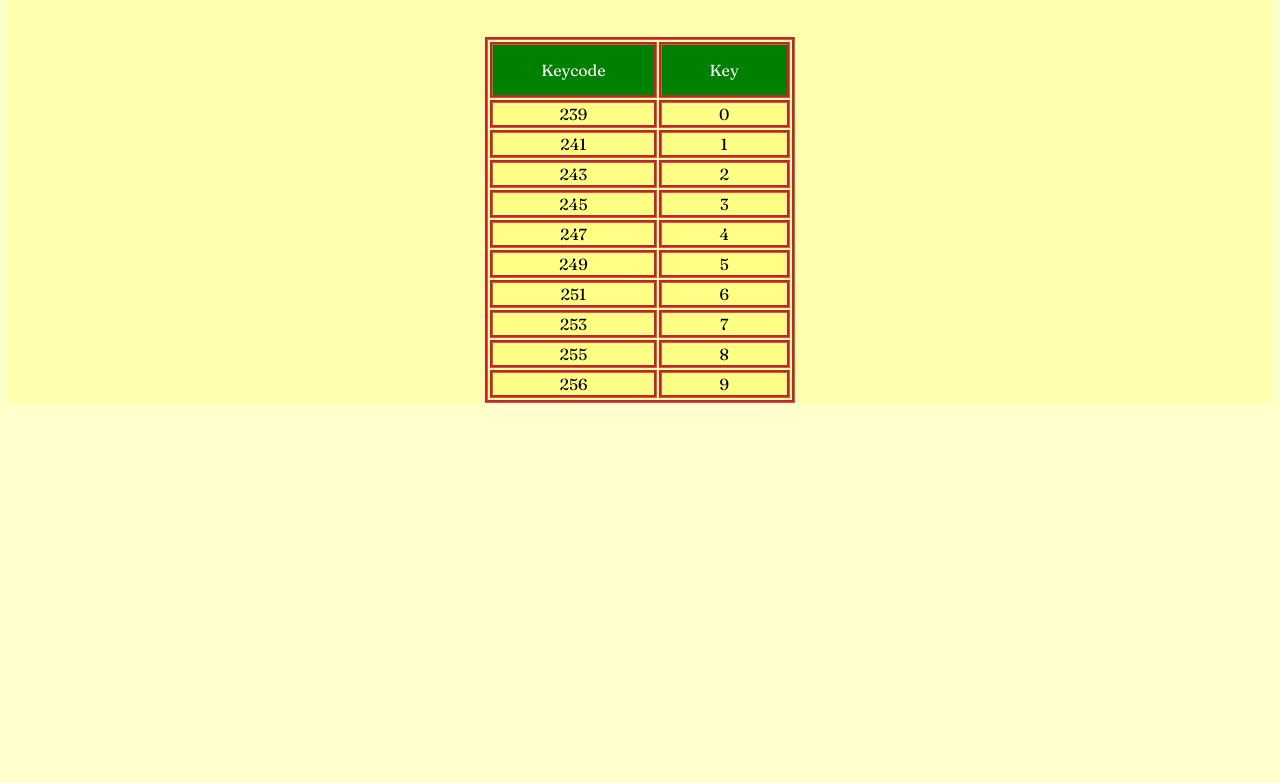
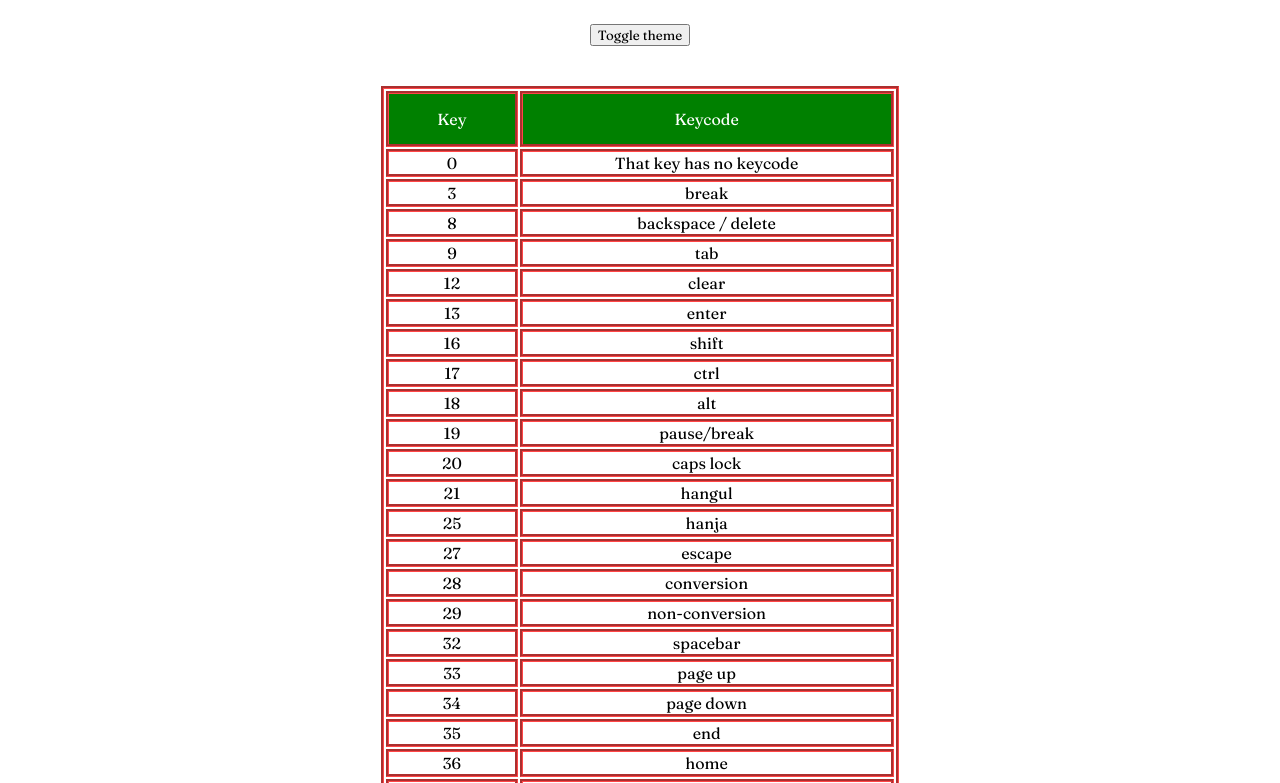
Before and after one commit to harshmetkel24/WoC3.0-JS-KeyCode-Visualizer, a plain HTML site: page WoC3.0.html in a window 1280 px wide. Shown: the part 131-914 px from the top of the page. Before the commit the page ends 800 px from the top, so only its background shows below. Drawn offline with Linux system fonts and the light colour scheme.

Commit message:
commit on 30th jan, this one is having compatability to toggle between dark/light mode

```diff
--- a/WoC3.0.css
+++ b/WoC3.0.css
@@ -1,10 +1,25 @@
 * {
-    background-color:rgba(255, 255, 128, 0.4); ;
     text-align: center;
     font-family: 'Fraunces', serif;
   }
+
+#toggleTheme
+{
+
+}
+  .dark-mode
+  {
+    background-color: black;
+    color: white;
+  }
+  #toggle
+  {
+    border: 3px solid black;
+  }
+
   h1{
                   color:white;
+                  text-shadow: 1px 1px white;
                   font-size:250%;
                   padding: 1%;;
                   background-color:red;
@@ -12,6 +27,9 @@
                   margin-top:3%;
           margin-left:5vw;
           margin-right:5vw;
+  }
+  h1:hover{
+    background-color: rgba(126, 145, 206, 0.699);
   }
   @media only screen and(min width="768px"){
   h1 {
@@ -38,7 +56,6 @@
     margin-right:auto;
   }
   #head th {
-    align: center;
     padding-top: 15px;
     padding-bottom: 15px;
     padding-left: 3em;
--- a/WoC3.0.html
+++ b/WoC3.0.html
@@ -1,29 +1,36 @@
 <!DOCTYPE html>
 <html lang="en">
 <head>
+
 	<meta charset="UTF-8">
 	<meta name="viewport" content="width=device-width, initial-scale=1.0">
 	<link rel="stylesheet" href="WoC3.0.css">
 	<link rel="preconnect" href="https://fonts.gstatic.com">
 	<link href="https://fonts.googleapis.com/css2?family=Fraunces&display=swap" rel="stylesheet">
+
 	<title>Document</title>
 </head>
 
 <body>
 
 	<h1>WoC3.0</h1>
+	<span>
+		<button onclick="changeTheme()">Toggle theme</button>
+	</span>
 	<table id="head" style="width:50vr">
 		<thead>
 			<tr>
+              <th>Key</th>
               <th>Keycode</th>
-              <th>Key</th>
             </tr>
         </thead>
 
         <tbody id="tBody"></tbody>
 
 	</table>
+
 	<script src="WoC3.0.js"></script>
+
 </body>
 
 </html>
--- a/WoC3.0.js
+++ b/WoC3.0.js
@@ -1,30 +1,199 @@
-const items = [
-    {code:'239',key:'0'},
-    {code:'241',key:'1'},
-    {code:'243',key:'2'},
-    {code:'245',key:'3'},
-    {code:'247',key:'4'},
-    {code:'249',key:'5'},
-    {code:'251',key:'6'},
-    {code:'253',key:'7'},
-    {code:'255',key:'8'},
-    {code:'256',key:'9'},
-];
+const keyCodes = {
+  0: 'That key has no keycode',
+  3: 'break',
+  8: 'backspace / delete',
+  9: 'tab',
+  12: 'clear',
+  13: 'enter',
+  16: 'shift',
+  17: 'ctrl',
+  18: 'alt',
+  19: 'pause/break',
+  20: 'caps lock',
+  21: 'hangul',
+  25: 'hanja',
+  27: 'escape',
+  28: 'conversion',
+  29: 'non-conversion',
+  32: 'spacebar',
+  33: 'page up',
+  34: 'page down',
+  35: 'end',
+  36: 'home',
+  37: 'left arrow',
+  38: 'up arrow',
+  39: 'right arrow',
+  40: 'down arrow',
+  41: 'select',
+  42: 'print',
+  43: 'execute',
+  44: 'Print Screen',
+  45: 'insert',
+  46: 'delete',
+  47: 'help',
+  48: '0',
+  49: '1',
+  50: '2',
+  51: '3',
+  52: '4',
+  53: '5',
+  54: '6',
+  55: '7',
+  56: '8',
+  57: '9',
+  58: ':',
+  59: 'semicolon (firefox), equals',
+  60: '<',
+  61: 'equals (firefox)',
+  63: 'ß',
+  64: '@ (firefox)',
+  65: 'a',
+  66: 'b',
+  67: 'c',
+  68: 'd',
+  69: 'e',
+  70: 'f',
+  71: 'g',
+  72: 'h',
+  73: 'i',
+  74: 'j',
+  75: 'k',
+  76: 'l',
+  77: 'm',
+  78: 'n',
+  79: 'o',
+  80: 'p',
+  81: 'q',
+  82: 'r',
+  83: 's',
+  84: 't',
+  85: 'u',
+  86: 'v',
+  87: 'w',
+  88: 'x',
+  89: 'y',
+  90: 'z',
+  91: 'Windows Key / Left ⌘ / Chromebook Search key',
+  92: 'right window key',
+  93: 'Windows Menu / Right ⌘',
+  95: 'sleep',
+  96: 'numpad 0',
+  97: 'numpad 1',
+  98: 'numpad 2',
+  99: 'numpad 3',
+  100: 'numpad 4',
+  101: 'numpad 5',
+  102: 'numpad 6',
+  103: 'numpad 7',
+  104: 'numpad 8',
+  105: 'numpad 9',
+  106: 'multiply',
+  107: 'add',
+  108: 'numpad period (firefox)',
+  109: 'subtract',
+  110: 'decimal point',
+  111: 'divide',
+  112: 'f1',
+  113: 'f2',
+  114: 'f3',
+  115: 'f4',
+  116: 'f5',
+  117: 'f6',
+  118: 'f7',
+  119: 'f8',
+  120: 'f9',
+  121: 'f10',
+  122: 'f11',
+  123: 'f12',
+  124: 'f13',
+  125: 'f14',
+  126: 'f15',
+  127: 'f16',
+  128: 'f17',
+  129: 'f18',
+  130: 'f19',
+  131: 'f20',
+  132: 'f21',
+  133: 'f22',
+  134: 'f23',
+  135: 'f24',
+  136: 'f25',
+  137: 'f26',
+  138: 'f27',
+  139: 'f28',
+  140: 'f29',
+  141: 'f30',
+  142: 'f31',
+  143: 'f32',
+  144: 'num lock',
+  145: 'scroll lock',
+  151: 'airplane mode',
+  160: '^',
+  161: '!',
+  162: '؛ (arabic semicolon)',
+  163: '#',
+  164: '$',
+  165: 'ù',
+  166: 'page backward',
+  167: 'page forward',
+  168: 'refresh',
+  169: 'closing paren (AZERTY)',
+  170: '*',
+  171: '~ + * key',
+  172: 'home key',
+  173: 'minus (firefox), mute/unmute',
+  174: 'decrease volume level',
+  175: 'increase volume level',
+  176: 'next',
+  177: 'previous',
+  178: 'stop',
+  179: 'play/pause',
+  180: 'e-mail',
+  181: 'mute/unmute (firefox)',
+  182: 'decrease volume level (firefox)',
+  183: 'increase volume level (firefox)',
+  186: 'semi-colon / ñ',
+  187: 'equal sign',
+  188: 'comma',
+  189: 'dash',
+  190: 'period',
+  191: 'forward slash / ç',
+  192: 'grave accent / ñ / æ / ö',
+  193: '?, / or °',
+  194: 'numpad period (chrome)',
+  219: 'open bracket',
+  220: 'back slash',
+  221: 'close bracket / å',
+  222: 'single quote / ø / ä',
+  223: '`',
+  224: 'left or right ⌘ key (firefox)',
+  225: 'altgr',
+226: '< /git >, left back slash',
+  230: 'GNOME Compose Key',
+  231: 'ç',
+  233: 'XF86Forward',
+  234: 'XF86Back',
+  235: 'non-conversion',
+  240: 'alphanumeric',
+  242: 'hiragana/katakana',
+  243: 'half-width/full-width',
+  244: 'kanji',
+  251: 'unlock trackpad (Chrome/Edge)',
+  255: 'toggle touchpad',
+};
+var output="";
+for(i in keyCodes)
+{
+  output += `<tr>
+              <td>${i}</td>
+              <td>${keyCodes[i]}</td>
+            </tr>`;
+}
+document.getElementById("tBody").innerHTML=output;
+// tBody is ID of table body
 
-
-  function loadTableData(items){
-
-    const table = document.getElementById("tBody");
-
-    items.forEach(item =>{
-      let row = table.insertRow();//this will create the new row for data in every iteration
-
-      let code = row.insertCell(0);//insertCell(0) will create the assign the first element in row to code
-      code.innerHTML=item.code; //this will add value of code variable to code value in item
-
-      let key = row.insertCell(1);//insertCell(1) will create the assign the second element in row to key
-      key.innerHTML=item.key;
-    }) ;
-  }
-
-  loadTableData(items);
+function changeTheme()
+{
+  var element = document.body;
+  element.classList.toggle("dark-mode");
+}
```
